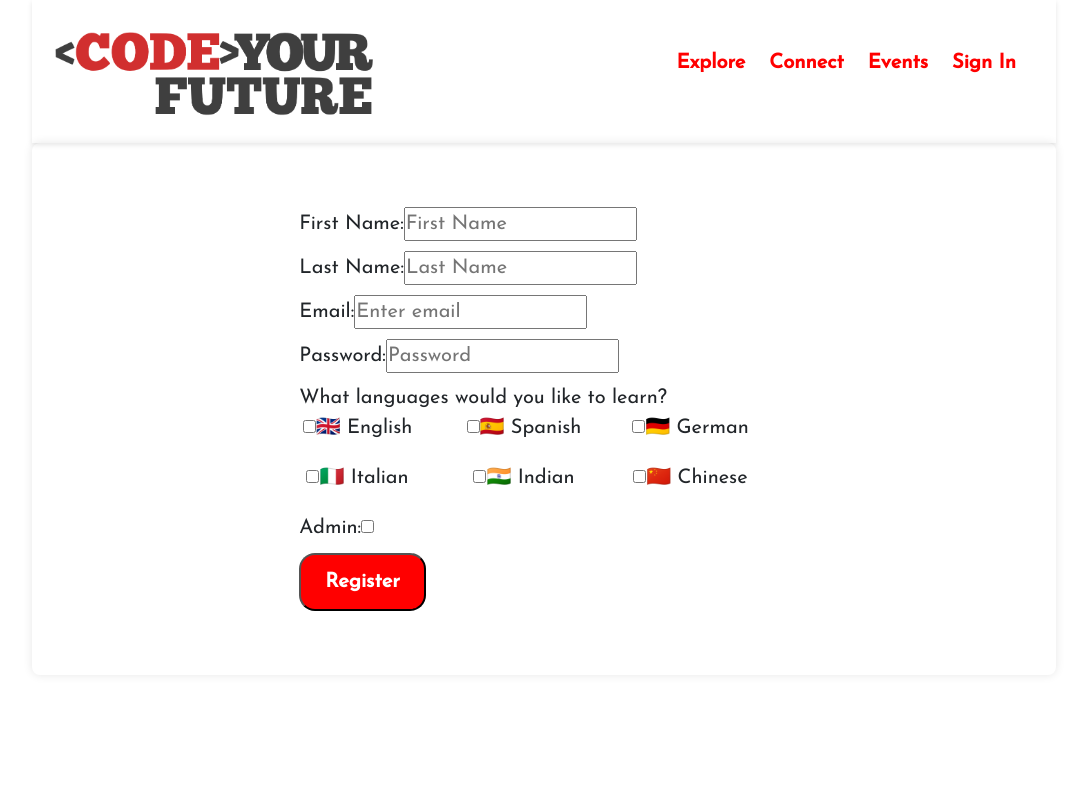
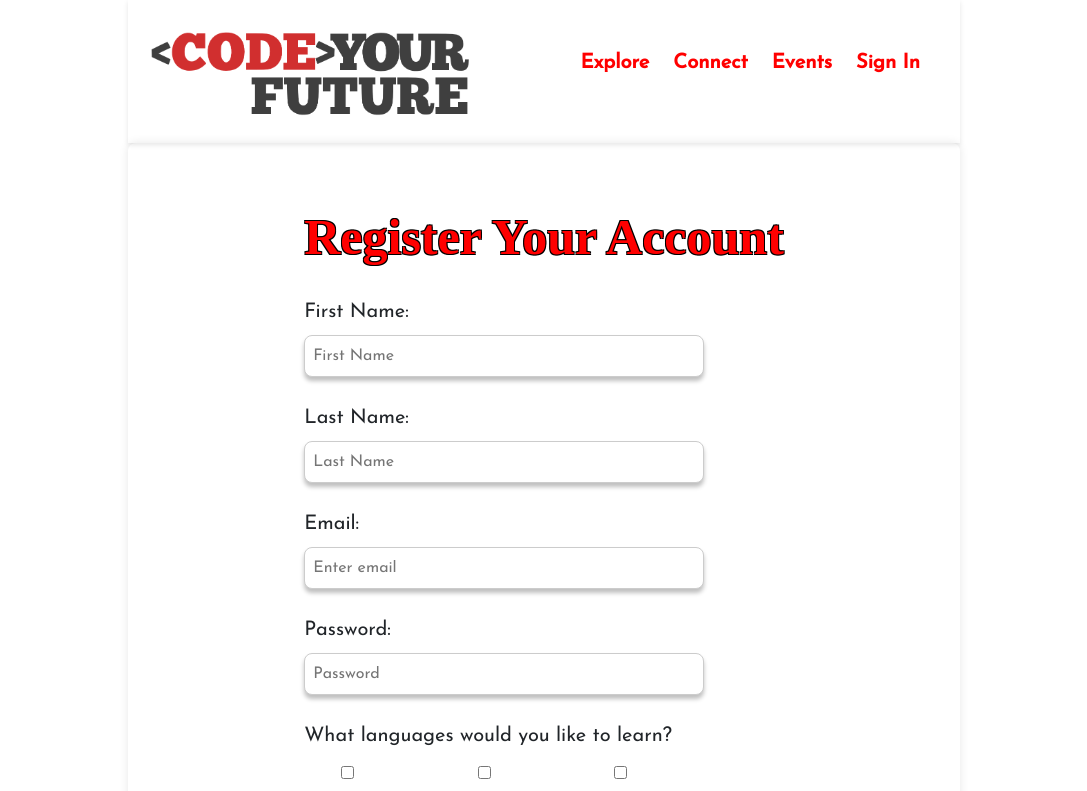
Before and after one commit to drisshmaidi/Debuggers-Final-Project, a React (Create React App) app in the folder client/: page /register in a window 1280 px wide. Shown: the top 791 px of the page, without its empty margins (96-1183 px from the left). Built offline with nearby package versions, Linux system fonts and the light colour scheme; no server answers.

Commit message:
registration bugs fixed

```diff
--- a/client/src/components/Header.css
+++ b/client/src/components/Header.css
@@ -1,7 +1,7 @@
 #root{
   position: absolute;
     top: 0;
-    width: 80%;
+    width: 65%;
 }
 .header {
   display: flex;
--- a/client/src/components/eventSection/css/style.css
+++ b/client/src/components/eventSection/css/style.css
@@ -5,7 +5,7 @@ body {
     font-family: -apple-system, BlinkMacSystemFont, "Segoe UI", Roboto, Oxygen,
         Ubuntu, Cantarell, "Open Sans", "Helvetica Neue", sans-serif;
     font-size: 20px;
-    width: 80%;
+    width: 65%;
     margin: auto;
 }
 .search-field
--- a/client/src/components/registration/RegistrationForm.js
+++ b/client/src/components/registration/RegistrationForm.js
@@ -41,7 +41,7 @@ const RegistrationForm = () => {
 				console.log(data.message);
 				// setIsSuccess(true);
 				// console.log(data.message);
-				alert(data.message)
+				alert(data.message);
 				// window.location.href = "/login";
 			})
 			.catch((err) => {
@@ -66,10 +66,14 @@ const RegistrationForm = () => {
 					<p className="success-message">You signed up successfully!</p>
 				) : (
 					<div>
-						<form onSubmit={handleSubmit}>
+						<h1 className="titleRegister">Register Your Account</h1>
+						<form className="registerForm" onSubmit={handleSubmit}>
 							<div style={{ marginBottom: "10px" }}>
-								<label htmlFor="firstName">First Name:</label>
+								<label className="form-label" htmlFor="firstName">
+									First Name:
+								</label>
 								<input
+									className="form-input"
 									type="text"
 									placeholder="First Name"
 									name="firstName"
@@ -78,8 +82,11 @@ const RegistrationForm = () => {
 								/>
 							</div>
 							<div style={{ marginBottom: "10px" }}>
-								<label htmlFor="lastName">Last Name:</label>
+								<label className="form-label" htmlFor="lastName">
+									Last Name:
+								</label>
 								<input
+									className="form-input"
 									type="text"
 									placeholder="Last Name"
 									name="lastName"
@@ -88,8 +95,11 @@ const RegistrationForm = () => {
 								/>
 							</div>
 							<div style={{ marginBottom: "10px" }}>
-								<label htmlFor="email">Email:</label>
+								<label className="form-label" htmlFor="email">
+									Email:
+								</label>
 								<input
+									className="form-input"
 									type="email"
 									placeholder="Enter email"
 									name="email"
@@ -98,8 +108,11 @@ const RegistrationForm = () => {
 								/>
 							</div>
 							<div style={{ marginBottom: "10px" }}>
-								<label htmlFor="password">Password:</label>
+								<label className="form-label" htmlFor="password">
+									Password:
+								</label>
 								<input
+									className="form-input"
 									type="password"
 									placeholder="Password"
 									name="password"
@@ -109,7 +122,7 @@ const RegistrationForm = () => {
 							</div>
 
 							<div style={{ marginBottom: "10px" }}>
-								<label htmlFor="languages">
+								<label className="form-label" htmlFor="languages">
 									What languages would you like to learn?
 								</label>
 								<div className="languages-container">
@@ -120,7 +133,7 @@ const RegistrationForm = () => {
 											name="english"
 											className="checkBox"
 										/>
-										<label htmlFor="english" className="checkbox-label">
+										<label className="form-label" htmlFor="english">
 											🇬🇧 English
 										</label>
 									</div>
@@ -132,7 +145,7 @@ const RegistrationForm = () => {
 											name="spanish"
 											className="checkBox"
 										/>
-										<label htmlFor="spanish" className="checkbox-label">
+										<label className="form-label" htmlFor="spanish">
 											🇪🇸 Spanish
 										</label>
 									</div>
@@ -144,7 +157,7 @@ const RegistrationForm = () => {
 											name="german"
 											className="checkBox"
 										/>
-										<label htmlFor="german" className="checkbox-label">
+										<label className="form-label" htmlFor="german">
 											🇩🇪 German
 										</label>
 									</div>
@@ -156,7 +169,7 @@ const RegistrationForm = () => {
 											name="italian"
 											className="checkBox"
 										/>
-										<label htmlFor="italian" className="checkbox-label">
+										<label className="form-label" htmlFor="italian">
 											🇮🇹 Italian
 										</label>
 									</div>
@@ -168,7 +181,7 @@ const RegistrationForm = () => {
 											name="indian"
 											className="checkBox"
 										/>
-										<label htmlFor="indian" className="checkbox-label">
+										<label className="form-label" htmlFor="indian">
 											🇮🇳 Indian
 										</label>
 									</div>
@@ -180,7 +193,7 @@ const RegistrationForm = () => {
 											name="chinese"
 											className="checkBox"
 										/>
-										<label htmlFor="chinese" className="checkbox-label">
+										<label className="form-label" htmlFor="chinese">
 											🇨🇳 Chinese
 										</label>
 									</div>
@@ -188,7 +201,9 @@ const RegistrationForm = () => {
 							</div>
 
 							<div style={{ marginBottom: "10px" }}>
-								<label htmlFor="isAdmin">Admin: </label>
+								<label className="form-label" htmlFor="isAdmin">
+									Admin:{" "}
+								</label>
 								<input
 									type="checkbox"
 									name="isAdmin"
--- a/client/src/pages/TutorDetails/TutorDetails.js
+++ b/client/src/pages/TutorDetails/TutorDetails.js
@@ -55,7 +55,7 @@ function App() {
 				rel="stylesheet"
 				href="https://cdnjs.cloudflare.com/ajax/libs/font-awesome/5.15.3/css/all.min.css"
 			/>
-			<body>
+			<div>
 				<div className="container">
 					<EmployeeCard
 						name="Hi All, I'm Michelle Louise"
@@ -78,7 +78,7 @@ function App() {
 						imageSrc={Image3}
 					/>
 				</div>
-			</body>
+			</div>
 		</>
 	);
 }
```
